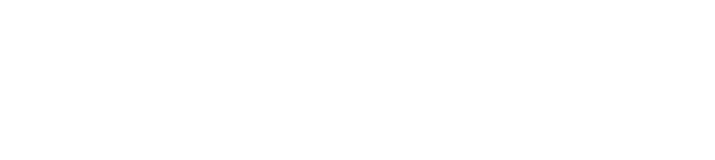
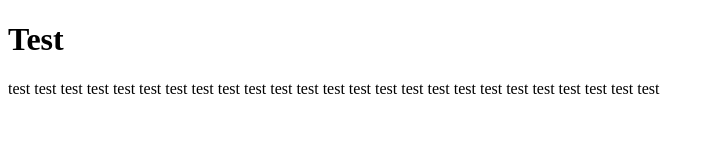
Before and after one commit to TheDovah77/TheDovah77.github.io, a plain HTML site: page index.html in a window 1280 px wide. Shown: the whole page, without its empty margins (0-715 px from the left). Drawn offline with Linux system fonts and the light colour scheme.

Commit message:
Changed index.html

```diff
--- a/index.html
+++ b/index.html
@@ -4,4 +4,9 @@
   <head>
     <title>Test</title>
   </head>
+
+  <body>
+    <h1>Test</h1>
+    <p>test test test test test test test test test test test test test test test test test test test test test test test test test </p>
+  </body>
 </html>
```
